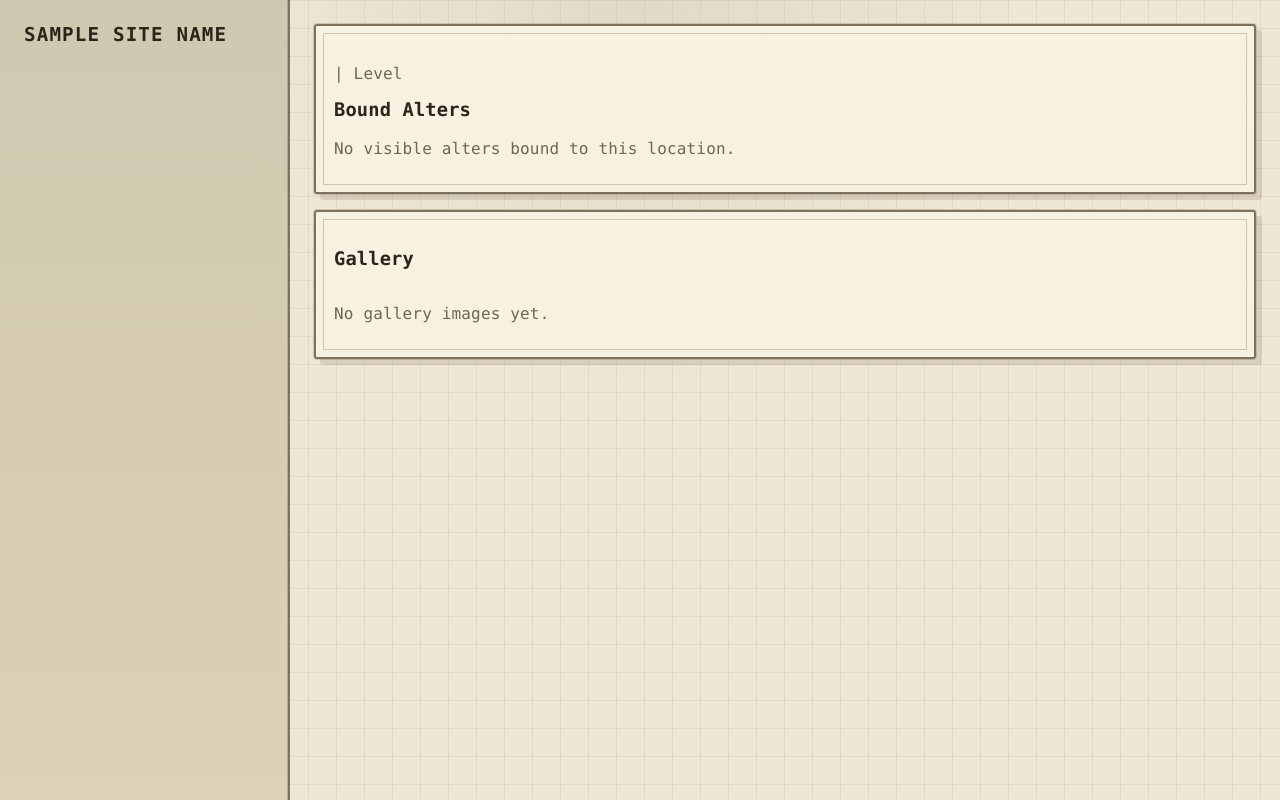
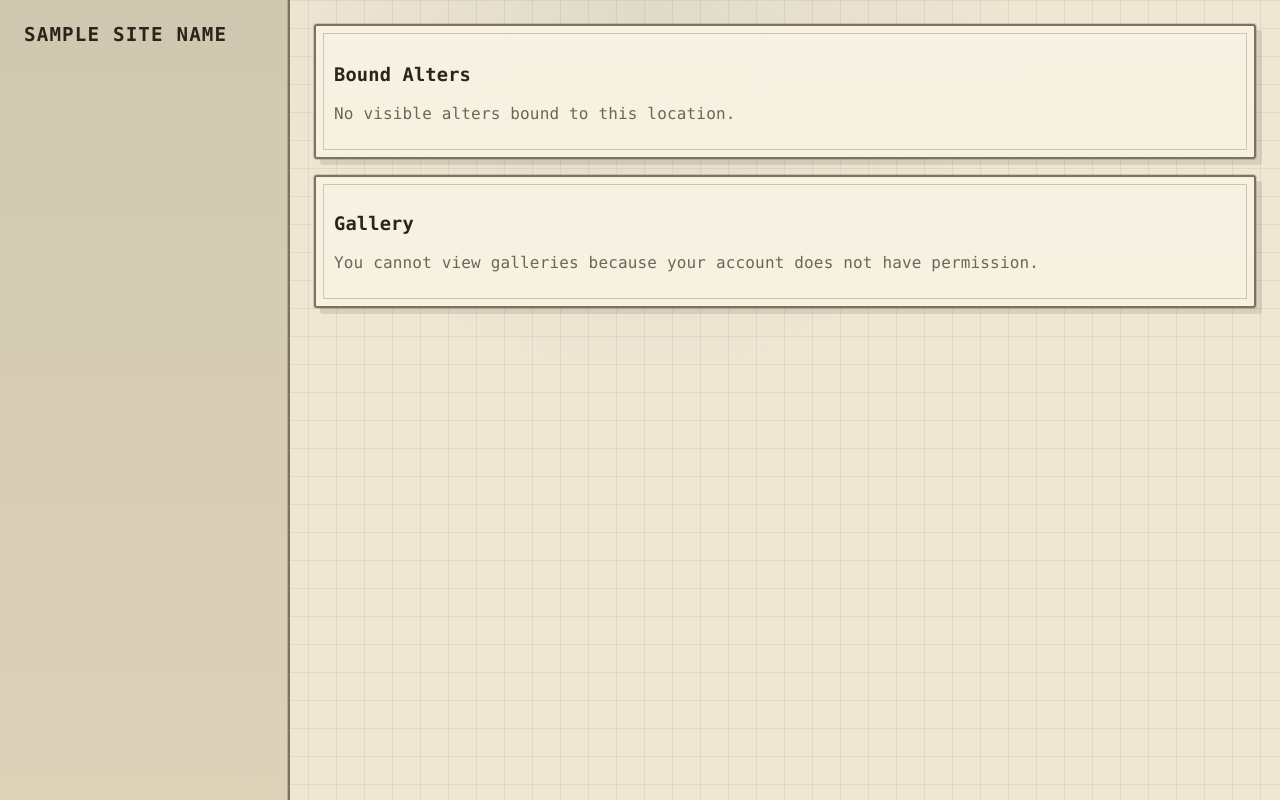
Before and after one commit to ArtyDaSmarty/UFTracker, a Python web app: template templates/location_detail.html in a window 1280 px wide. Run offline with Jinja, Linux system fonts and the light colour scheme; the template is opened without the code that fills it: most values are stand-ins (such as "Sample title", 1, 10 or a date in 2020).

Commit message:
Update location_detail.html

```diff
--- a/templates/location_detail.html
+++ b/templates/location_detail.html
@@ -2,17 +2,11 @@
 {% block content %}
 <section class="card">
   <h2>{{ view.name }}</h2>
-  <p class="muted">{{ view.id }} | Level {{ view.level }}</p>
+  <p class="muted">{{ view.id }}</p>
   {% if can_create_records %}
   <form method="post" action="{{ url_for('rename_record', kind='location', entry_id=view.id) }}" class="stack compact" data-async="swap">
     <label>Location name<input name="name" value="{{ view.name }}"></label>
     <button>Rename Location</button>
-  </form>
-  <form method="post" action="{{ url_for('update_record_level', kind='location', entry_id=view.id) }}" class="stack compact top-gap" data-async="swap">
-    <label>Access level
-      <select name="level">{% for level in entry_level_options %}{% if current_level == 4 or level <= current_level %}<option value="{{ level }}" {% if view.level == level %}selected{% endif %}>Level {{ level }}</option>{% endif %}{% endfor %}</select>
-    </label>
-    <button>Update Access Level</button>
   </form>
   {% endif %}
   <h3 class="top-gap">Bound Alters</h3>
@@ -25,6 +19,13 @@
 
 <section class="card top-gap">
   <h3>Gallery</h3>
+  {% if can_create_records %}
+  <form method="post" action="{{ url_for('update_gallery_lock', kind='location', entry_id=view.id) }}" class="stack compact" data-async="swap">
+    <label><input type="checkbox" name="gallery_locked" {% if view.gallery_locked %}checked{% endif %}> Lock this gallery</label>
+    <button>Save Gallery Lock</button>
+  </form>
+  {% endif %}
+  {% if can_view_gallery %}
   {% if can_create_records %}
   <form method="post" action="{{ url_for('update_gallery', kind='location', entry_id=view.id) }}" class="stack compact" enctype="multipart/form-data" data-async="swap">
     <label>Image URL<input name="image_url" placeholder="https://example.com/image.png"></label>
@@ -53,5 +54,8 @@
     <p class="muted">No gallery images yet.</p>
     {% endfor %}
   </div>
+  {% else %}
+  <p class="muted">{% if view.gallery_locked %}This gallery is locked. You do not have permission to view locked galleries.{% else %}You cannot view galleries because your account does not have permission.{% endif %}</p>
+  {% endif %}
 </section>
 {% endblock %}
```
